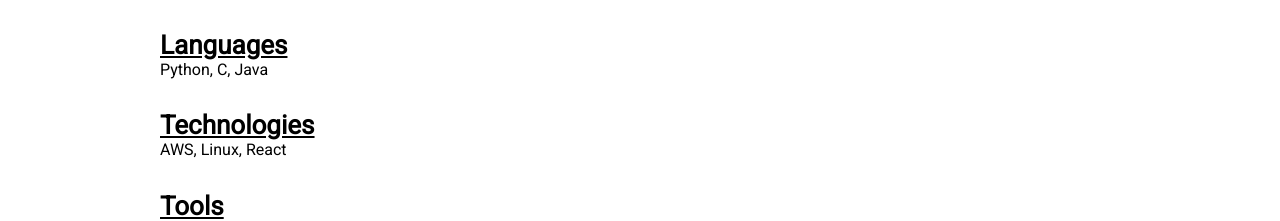
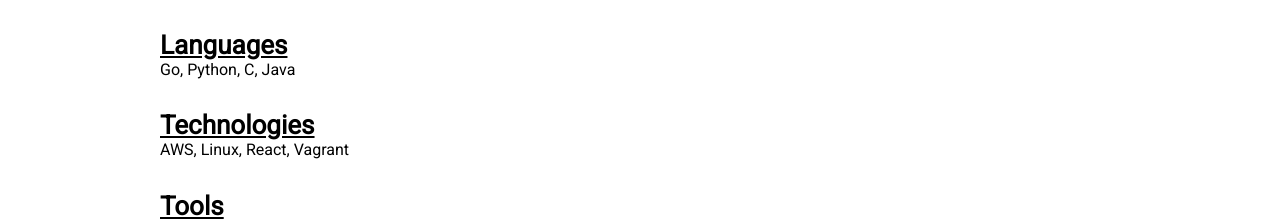
Before and after one commit to ETS-ReactNative4/danmer.info, a React (Create React App) app: page / in a window 1280 px wide. Shown: the part 342-563 px from the top of the page. Built offline with nearby package versions, Linux system fonts and the light colour scheme.

Commit message:
Add new skills. Programming skills +1

```diff
--- a/src/App.js
+++ b/src/App.js
@@ -58,10 +58,10 @@
           <a className="linkStyle" href="https://open.spotify.com/user/1225094990?si=dUsS2C8US6yv8jI9cTJCRQ"> spotify</a>
 
           <h2 className="techHeaders">Languages</h2>
-          <span>Python, C, Java</span>
+          <span>Go, Python, C, Java</span>
 
           <h2 className="techHeaders">Technologies</h2>
-          <span>AWS, Linux, React</span>
+          <span>AWS, Linux, React, Vagrant</span>
 
           <h2 className="techHeaders">Tools</h2>
           <span>Docker, Git, CloudFormation</span>
```
